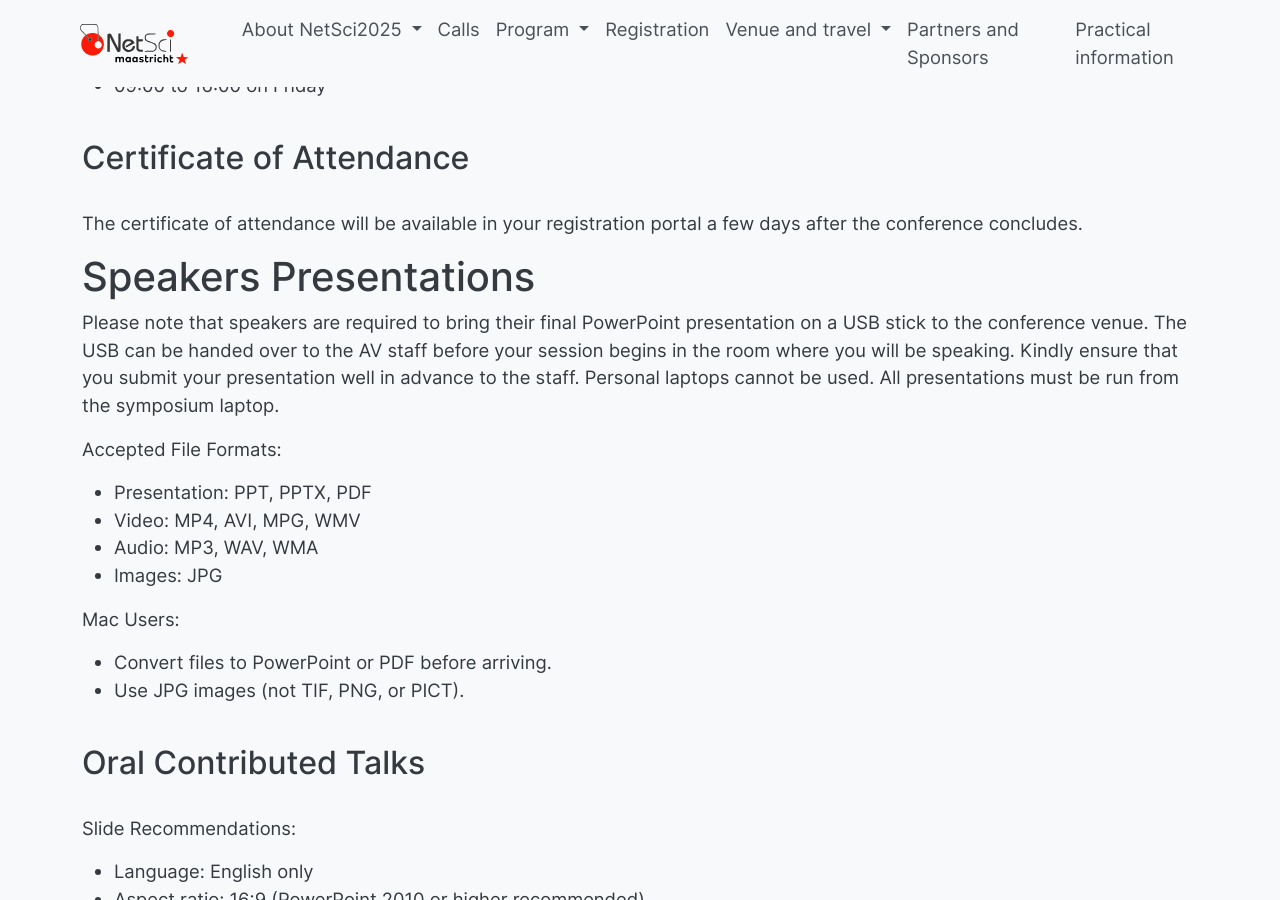
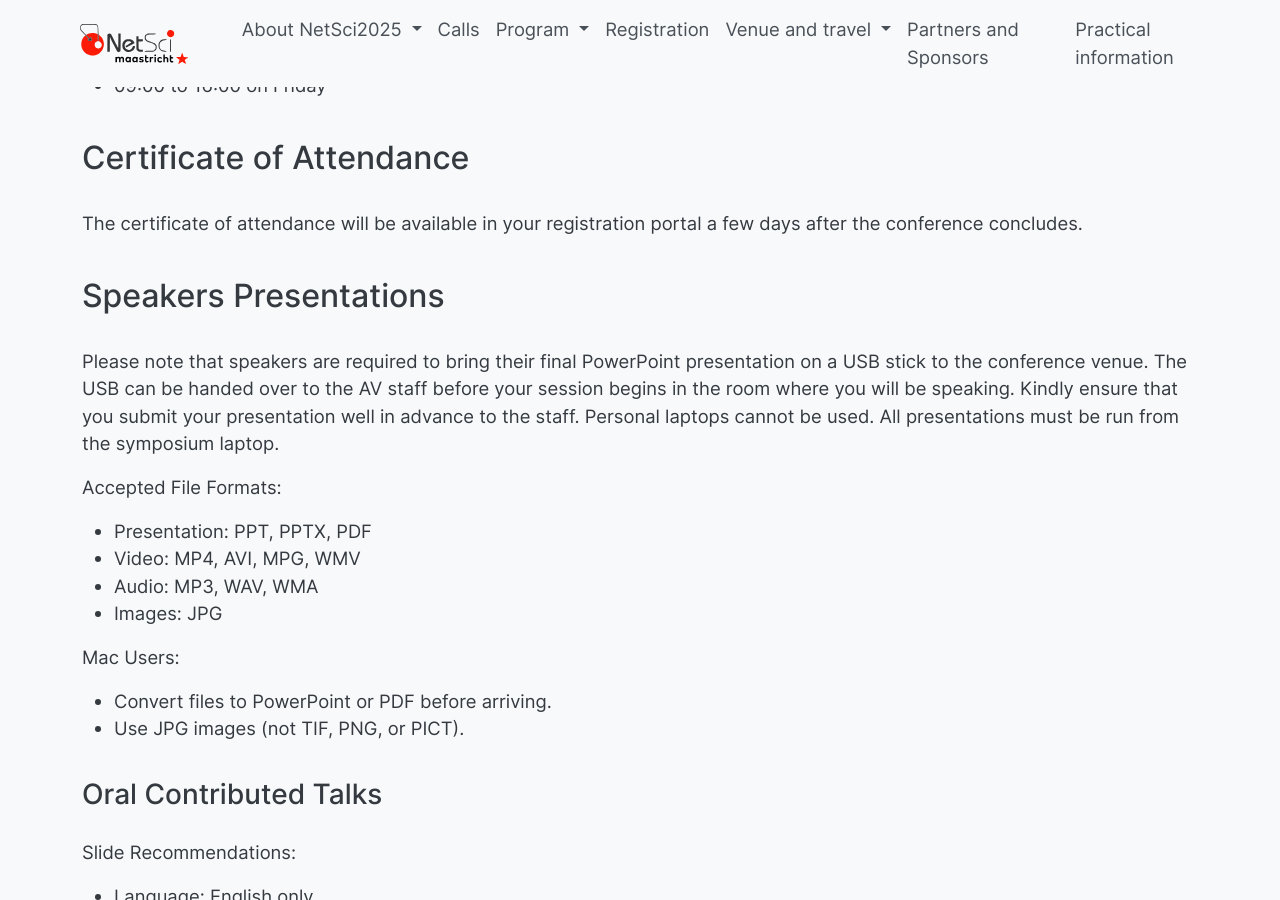
Before and after one commit to NetSci2025/netsci2025.github.io, a Jekyll site: the page built from practical_info.md, in a window 1280 px wide and 900 px high, scrolled down 1218 px. Built offline with Jekyll 4.4.1, drawn with Linux system fonts in a browser that asks for light colours.

```diff
--- a/practical_info.md
+++ b/practical_info.md
@@ -48,7 +48,7 @@ Certificate of Attendance
 The certificate of attendance will be available in your registration portal a few days after the conference concludes.
 
 Speakers Presentations
-======================
+----------------------
 Please note that speakers are required to bring their final PowerPoint presentation on a USB stick to the conference venue. The USB can be handed over to the AV staff before your session begins in the room where you will be speaking. Kindly ensure that you submit your presentation well in advance to the staff. Personal laptops cannot be used. All presentations must be run from the symposium laptop.
 
 Accepted File Formats:
@@ -61,8 +61,7 @@ Mac Users:
 - Convert files to PowerPoint or PDF before arriving.
 - Use JPG images (not TIF, PNG, or PICT).
 
-Oral Contributed Talks
-----------------------
+### Oral Contributed Talks
 Slide Recommendations:
 - Language: English only
 - Aspect ratio: 16:9 (PowerPoint 2010 or higher recommended).
@@ -71,8 +70,7 @@ Slide Recommendations:
 - Use common fonts (Arial, Times New Roman, Verdana) to prevent formatting changes.
 - Embed videos instead of linking them (if using media).
 
-Lightning Talks
-----------------
+### Lightning Talks
 Slide Recommendations:
 - Prepare your presentation using Google Slides with a 16:9 aspect ratio.
 - 1 slide per min, total 3 slides.
```
